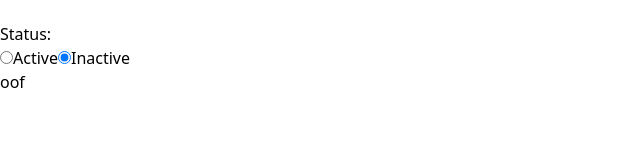
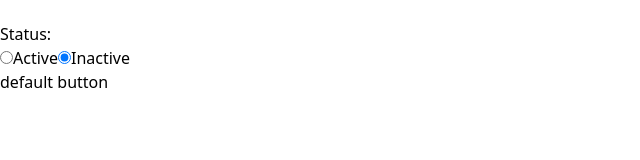
Before and after one commit to 808vita/contacts-with-viz, a React (Create React App) app: page /contacts in a window 1280 px wide. Shown: the part 134-294 px from the top of the page, without its empty margins (0-640 px from the left). Built offline with nearby package versions, Linux system fonts and the light colour scheme.

Commit message:
contact add | edit --starters

```diff
--- a/src/App.tsx
+++ b/src/App.tsx
@@ -8,6 +8,7 @@ import Dashboard from "./pages/Dashboard";
 import NotFound from "./pages/NotFound";
 import Layout from "./layout/Layout";
 import { QueryClient, QueryClientProvider } from "react-query";
+import ContactsCreateEdit from "./pages/ContactsCreateEdit";
 
 // Create a client
 const queryClient: QueryClient = new QueryClient();
@@ -19,6 +20,7 @@ function App() {
         <Routes>
           <Route path="/" element={<Home />} />
           <Route path="/contacts" element={<Contacts />} />
+          <Route path="/contacts/:path" element={<ContactsCreateEdit />} />
           <Route path="/dashboard" element={<Dashboard />} />
           <Route path="*" element={<NotFound />} />
         </Routes>
--- a/src/components/contactForm/ContactForm.tsx
+++ b/src/components/contactForm/ContactForm.tsx
@@ -17,7 +17,7 @@ const ContactForm: () => JSX.Element = () => {
     <div>
       <InputTextComponent />
       <InputRadioComponent />
-      <SingleBigButton data={{ firstName, lastName, status }} />
+      <SingleBigButton />
     </div>
   );
 };
--- a/src/components/contactForm/EditWrapper.tsx
+++ b/src/components/contactForm/EditWrapper.tsx
@@ -1,7 +1,16 @@
 import React from "react";
+import { Props } from "./hooks/ContactFormContext";
+import { useSearchParams } from "react-router-dom";
+import { useSelector } from "react-redux";
+import { RootState } from "../../redux/store";
 
-const EditWrapper = () => {
-  return <div>EditWrapper</div>;
+const EditWrapper = ({ children }: Props) => {
+  const [searchParams] = useSearchParams();
+
+  console.log(searchParams.get("cid"), "searchParams");
+  const { contactList } = useSelector((state: RootState) => state.contact);
+  console.log(contactList, "contactList");
+  return <div>EditWrapper{children}</div>;
 };
 
 export default EditWrapper;
--- a/src/components/contactForm/hooks/ContactFormContext.tsx
+++ b/src/components/contactForm/hooks/ContactFormContext.tsx
@@ -6,7 +6,7 @@ import {
   ReactNode,
 } from "react";
 
-interface Props {
+export interface Props {
   children: ReactNode;
 }
 
@@ -17,6 +17,8 @@ interface ContactContextInterface {
   setLastName: Dispatch<SetStateAction<string>>;
   status: string;
   setStatus: Dispatch<SetStateAction<string>>;
+  editId: string;
+  setEditId: Dispatch<SetStateAction<string>>;
 }
 
 export const ContactFormContext = createContext<ContactContextInterface>({
@@ -26,12 +28,15 @@ export const ContactFormContext = createContext<ContactContextInterface>({
   setLastName: () => {},
   status: "",
   setStatus: () => {},
+  editId: "",
+  setEditId: () => {},
 });
 
 const ContactFormContextProvider = ({ children }: Props) => {
   const [firstName, setFirstName] = useState<string>("");
   const [lastName, setLastName] = useState<string>("");
   const [status, setStatus] = useState<string>("Inactive");
+  const [editId, setEditId] = useState<string>("");
 
   return (
     <ContactFormContext.Provider
@@ -42,6 +47,8 @@ const ContactFormContextProvider = ({ children }: Props) => {
         setLastName,
         status,
         setStatus,
+        editId,
+        setEditId,
       }}
     >
       {children}
--- a/src/components/singleBigButton/SingleBigButton.tsx
+++ b/src/components/singleBigButton/SingleBigButton.tsx
@@ -1,26 +1,28 @@
 import React from "react";
 import { useDispatch, useSelector } from "react-redux";
 import { RootState } from "../../redux/store";
-import { addContact } from "../../redux/slices/contactSlice";
-
+import { addContact, editContact } from "../../redux/slices/contactSlice";
+import { useNavigate, useParams } from "react-router-dom";
+import useContactFormContext from "../contactForm/hooks/useContactFormContext";
 interface contactData {
   firstName: string;
   lastName: string;
   status: string;
 }
 
-interface contactDataWithId extends contactData {
+export interface contactDataWithId extends contactData {
   id: string;
 }
 
-interface Props {
-  data: contactData;
-}
+const SingleBigButton = () => {
+  const { firstName, lastName, status, editId } = useContactFormContext();
+  const contactList = useSelector((state: RootState) => state.contact);
 
-const SingleBigButton = ({ data }: Props) => {
-  const contactList = useSelector((state: RootState) => state.contact);
+  const { path } = useParams();
+  console.log(path, "params");
+
   const dispatch = useDispatch();
-
+  const navigate = useNavigate();
   /**
    * add new contact to store
    * and redirect back to contact page
@@ -28,11 +30,39 @@ const SingleBigButton = ({ data }: Props) => {
   const addContactToStore = () => {
     const genId = String(new Date().getTime());
 
-    const contactWithId: contactDataWithId = { ...data, id: genId };
+    const contactWithId: contactDataWithId = {
+      firstName,
+      lastName,
+      status,
+      id: genId,
+    };
 
     console.log("contactWithId", contactWithId);
     console.log("contactList", contactList);
     dispatch(addContact(contactWithId));
+    navigate("/contacts");
+  };
+
+  /**
+   * edit a contact in store using id
+   * and redirect back to contact page
+   */
+  const editContactInStore = () => {
+    const genId = String(new Date().getTime());
+
+    const contactWithId: contactDataWithId = {
+      firstName,
+      lastName,
+      status,
+      id: editId,
+    };
+
+    console.log("contactWithId", contactWithId);
+    console.log("contactList", contactList);
+
+    dispatch(editContact(contactWithId));
+
+    navigate("/contacts");
   };
 
   /**
@@ -44,12 +74,33 @@ const SingleBigButton = ({ data }: Props) => {
    */
   const clickHandler = () => {
     console.log("clicked");
-    addContactToStore();
+
+    if (path === "create") {
+      addContactToStore();
+      return;
+    }
+
+    if (path === "edit") {
+      console.log("edit oof");
+
+      // need validations
+      // check if id exists?
+      editContactInStore();
+      return;
+    }
   };
 
   const buttonText = "oof";
 
-  return <button onClick={clickHandler}>{buttonText}</button>;
+  return (
+    <button onClick={clickHandler}>
+      {path === "create"
+        ? "Save Contact"
+        : path === "edit"
+        ? "Save Edited Contact"
+        : "default button"}
+    </button>
+  );
 };
 
 export default SingleBigButton;
--- /dev/null
+++ b/src/pages/ContactsCreateEdit.tsx
@@ -0,0 +1,47 @@
+import React from "react";
+import ContactForm from "../components/contactForm/ContactForm";
+import ContactFormContextProvider from "../components/contactForm/hooks/ContactFormContext";
+import { useParams } from "react-router-dom";
+import EditWrapper from "../components/contactForm/EditWrapper";
+import NotFound from "./NotFound";
+
+/**
+ *
+ * @returns JSX.Element
+ *
+ * Contacts page
+ *
+ * create contact
+ *
+ * display contacts
+ *
+ * edit / delete contact
+ *
+ * display info when there are no contacts to display
+ */
+const ContactsCreateEdit: () => JSX.Element = () => {
+  const { path } = useParams();
+  console.log(path, "params");
+
+  if (path === "create") {
+    return (
+      <ContactFormContextProvider>
+        <ContactForm />
+      </ContactFormContextProvider>
+    );
+  }
+
+  if (path === "edit") {
+    return (
+      <ContactFormContextProvider>
+        <EditWrapper>
+          <ContactForm />
+        </EditWrapper>
+      </ContactFormContextProvider>
+    );
+  }
+
+  return <NotFound />;
+};
+
+export default ContactsCreateEdit;
--- a/src/pages/Dashboard.tsx
+++ b/src/pages/Dashboard.tsx
@@ -1,7 +1,6 @@
-import React from "react";
 import LineChartComponent from "../components/lineChart/LineChartComponent";
 import MapComponent from "../components/mapComponent/MapComponent";
-import { useQuery } from "react-query";
+
 /**
  *
  * @returns JSX.Element
--- a/src/redux/slices/contactSlice.ts
+++ b/src/redux/slices/contactSlice.ts
@@ -1,5 +1,6 @@
 import { createSlice } from "@reduxjs/toolkit";
 import type { PayloadAction } from "@reduxjs/toolkit";
+
 
 export interface ContactData {
   id: string;
@@ -45,7 +46,15 @@ export const contactSlice = createSlice({
      * edit contact data in contactList[] using id
      */
     editContact: (state, action: PayloadAction<ContactData>) => {
-      state.contactList.push(action.payload);
+      const { firstName, lastName, status, id } = action.payload;
+
+      state.contactList = state.contactList.map((contact: ContactData) => {
+        if (contact.id === id) {
+          return { ...contact, firstName, lastName, status };
+        } else {
+          return contact;
+        }
+      });
     },
     /**
      *
```
